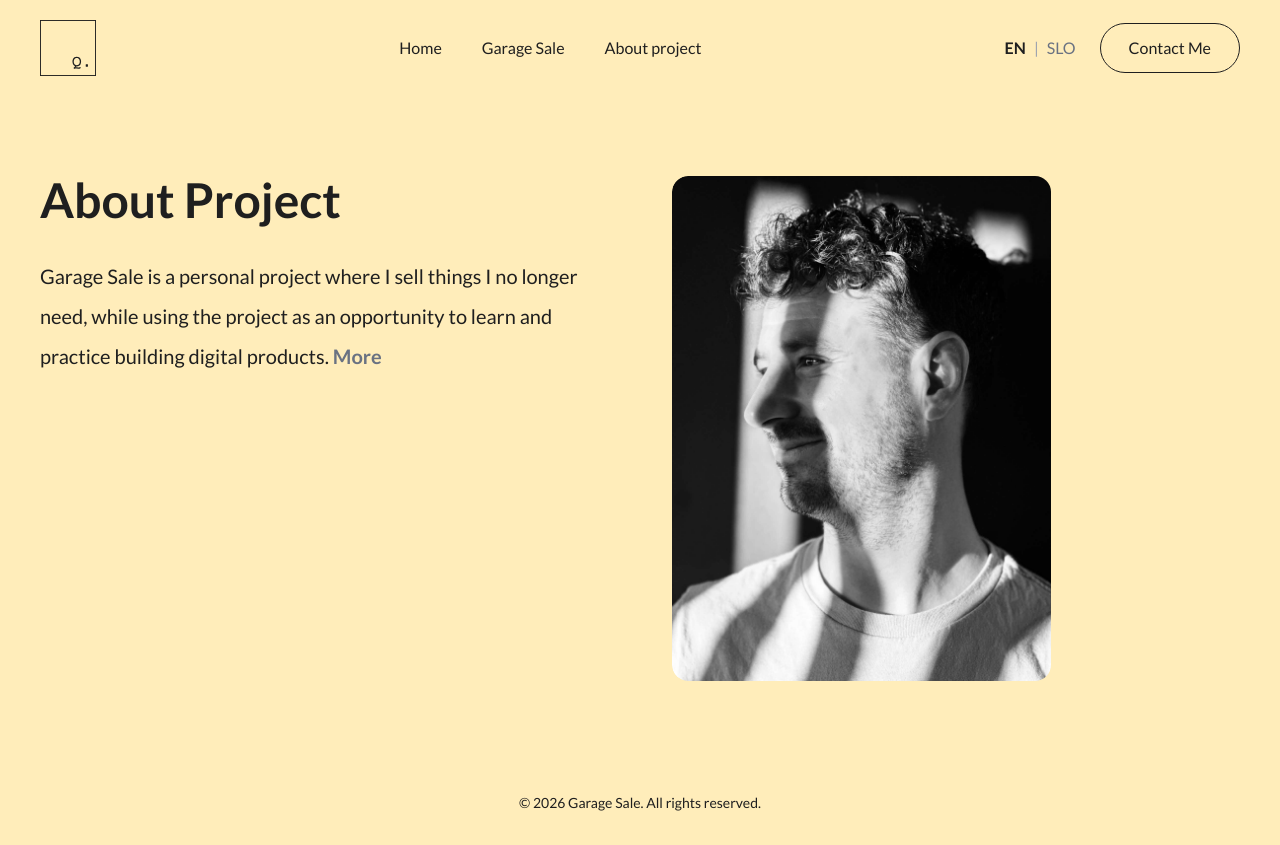
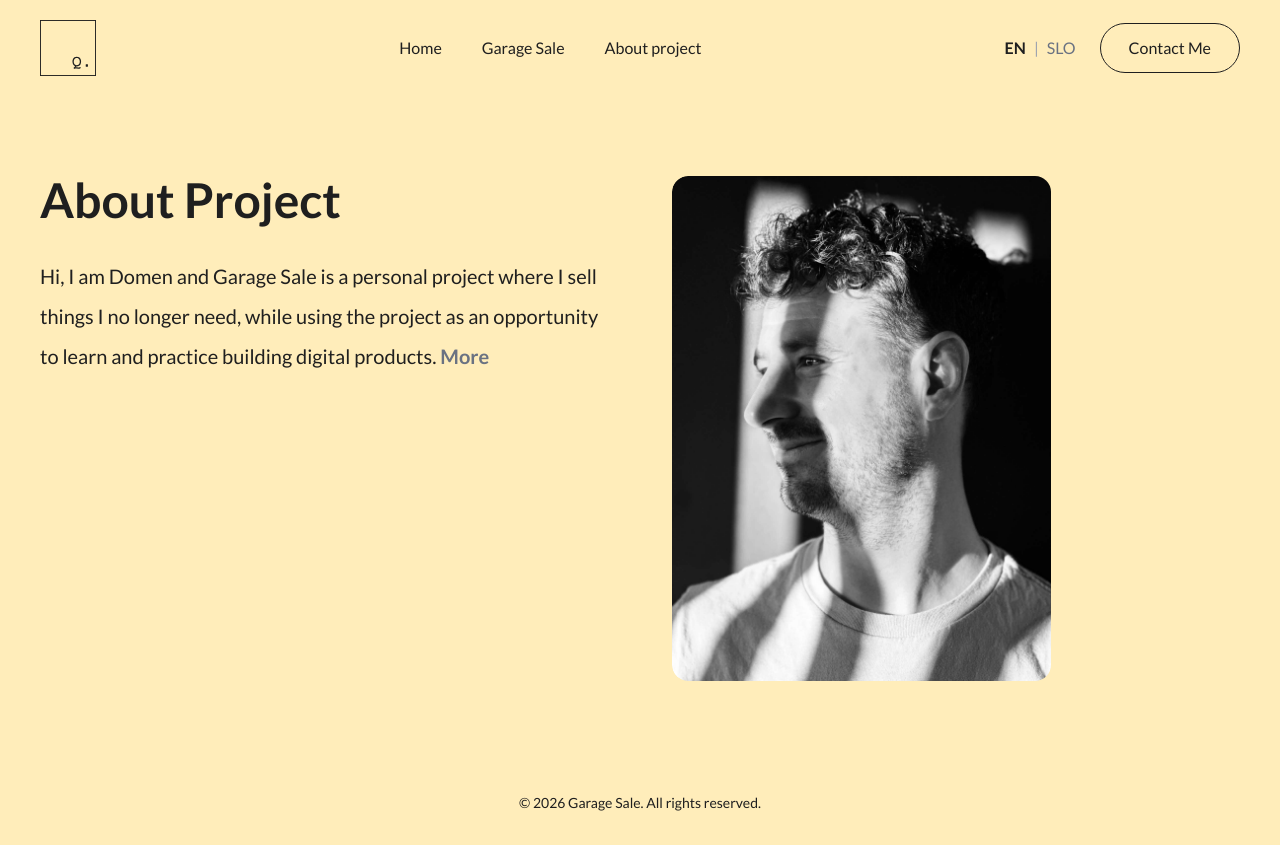
Before and after one commit to Mender92/garage-sale, a React (Vite) app: page /about in a window 1280 px wide. Built offline with nearby package versions, Linux system fonts and the light colour scheme.

Commit message:
Update product descriptions and translations

```diff
--- a/src/data/products.js
+++ b/src/data/products.js
@@ -43,8 +43,8 @@ const products = [
     price: "€5/can",
     image: snusImage,
     description: {
-      en: "Accidentally purchased nicotine pouches instead of tobacco snus. I have 20 cans available in total. €5 per can when buying all 20 cans together. Otherwise, the price is €6 per can. All cans are unopened and in perfect condition.",
-      sl: "Po pomoti sem kupil nikotinske vrečke namesto tobačnega snusa. Skupaj imam na voljo 20 škatel. Cena je 5 € na škatlo pri nakupu vseh 20 škatel skupaj. Sicer je cena 6 € na škatlo. Vse škatle so neodprte in v brezhibnem stanju.",
+      en: "Each can contains 20 pouches and is available in 6 mg or 12 mg nicotine per pouch. The pouches use plant-based fibres and are tobacco-free. Unopened and in perfect condition. Selling because I accidentally bought nicotine pouches instead of energy pouches.",
+      sl: "OutDare nikotinske vrečke z okusom mentola. V eni škatli je 20 vrečk (6mg nikotina/vrečko), ki vsebujejo rastlinska vlakna in so brez tobaka. Škatle so neodprte in v brezhibnem stanju. Prodajam, ker sem pomotoma kupil nikotinske namesto energijskih.",
     },
   },
 
--- a/src/data/translations.js
+++ b/src/data/translations.js
@@ -20,7 +20,7 @@ const translations = {
     about: {
       title: "About Project",
       intro:
-        "Garage Sale is a personal project where I sell things I no longer need, while using the project as an opportunity to learn and practice building digital products.",
+        "Hi, I am Domen and Garage Sale is a personal project where I sell things I no longer need, while using the project as an opportunity to learn and practice building digital products.",
       more: "More",
       less: "Less",
       paragraph1:
@@ -66,7 +66,7 @@ const translations = {
     about: {
       title: "O projektu",
       intro:
-        "Garage Sale je osebni projekt, kjer prodajam artikle, ki jih ne potrebujem več, hkrati pa ga uporabljam kot priložnost za učenje in razvoj digitalnih produktov.",
+        "Živjo! Sem Domen in Garage Sale je osebni projekt, kjer prodajam artikle, ki jih ne potrebujem več, hkrati pa ga uporabljam kot priložnost za učenje in razvoj digitalnih produktov.",
       more: "Več",
       less: "Manj",
       paragraph1:
```
